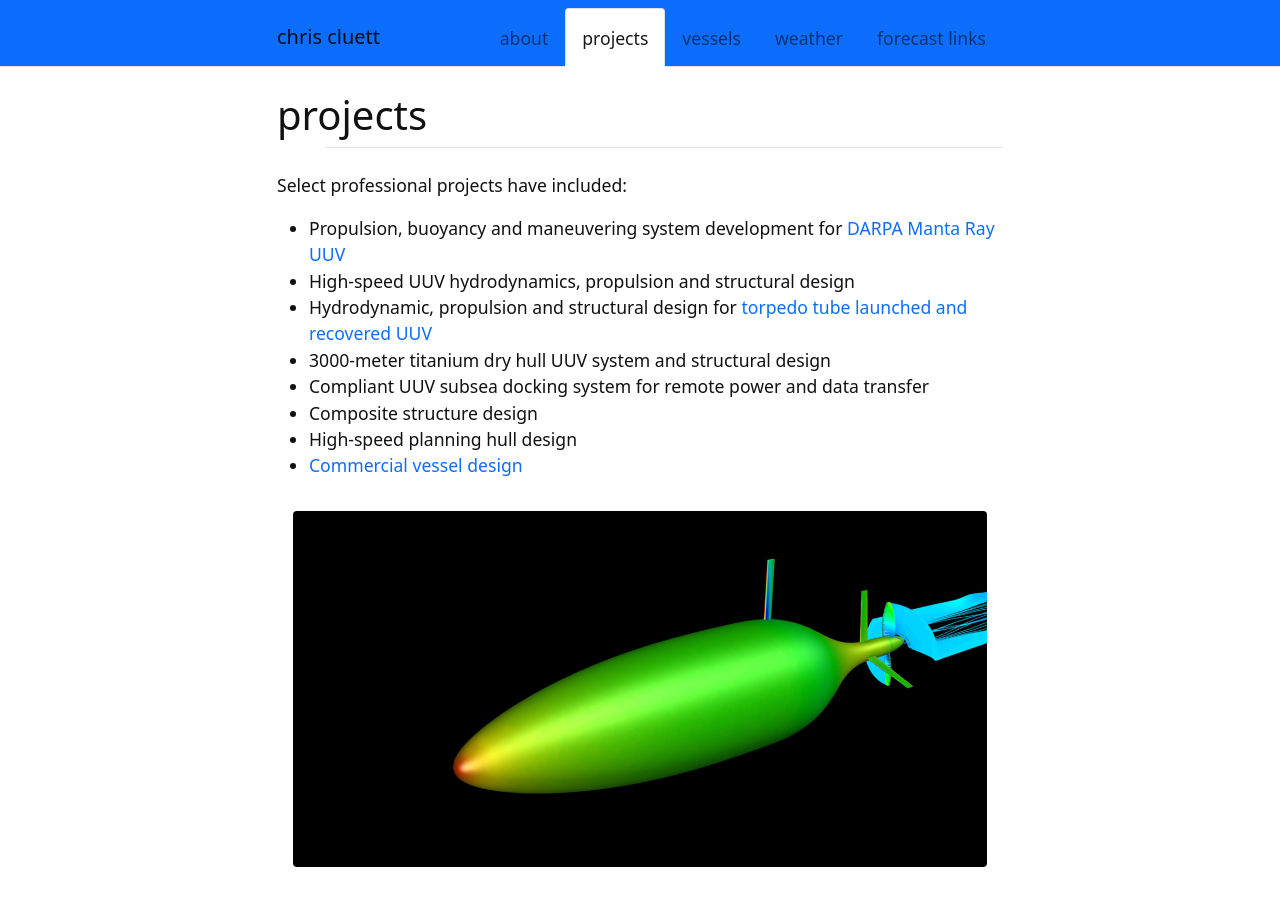
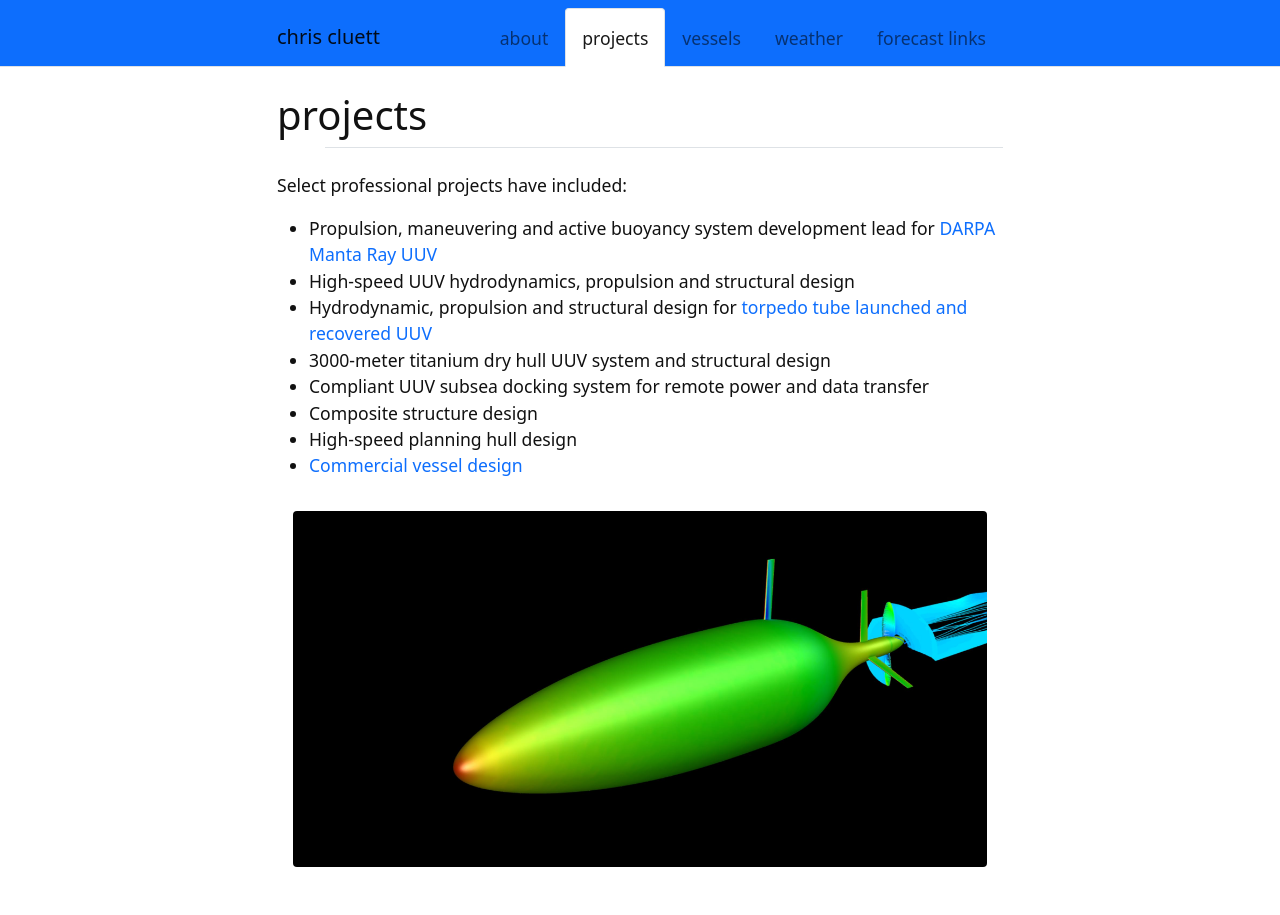
Before and after one commit to ccluett/website, a Jekyll site: the page built from content/1-projects.md, in a window 1280 px wide. Built offline with Jekyll 4.4.1, drawn with Linux system fonts in a browser that asks for light colours.

Commit message:
Update 1-projects.md

```diff
--- a/content/1-projects.md
+++ b/content/1-projects.md
@@ -4,7 +4,7 @@ nav: true
 ---
 
 Select professional projects have included:
-* Propulsion, buoyancy and maneuvering system development for [DARPA Manta Ray UUV](https://www.darpa.mil/news-events/2024-05-01)
+* Propulsion, maneuvering and active buoyancy system development lead for [DARPA Manta Ray UUV](https://www.darpa.mil/news-events/2024-05-01)
 * High-speed UUV hydrodynamics, propulsion and structural design
 * Hydrodynamic, propulsion and structural design for [torpedo tube launched and recovered UUV](https://hii.com/news/us-navy-submarines-drone-launch-torpedo-tube-remus-hii-2023/)
 * 3000-meter titanium dry hull UUV system and structural design
```
